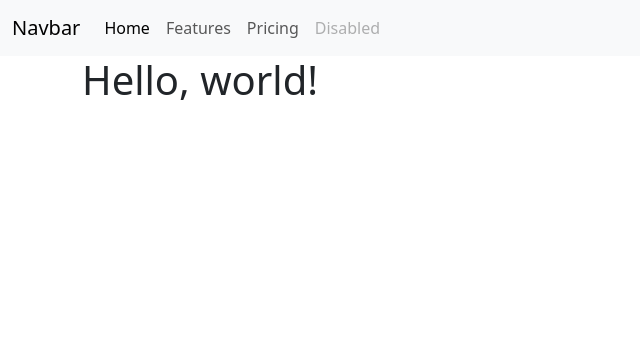
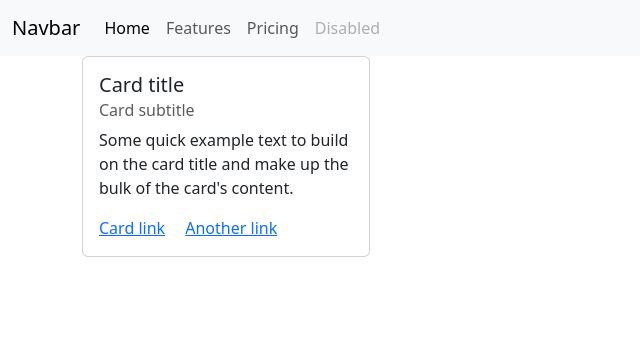
Before and after one commit to vishalnagda1/django-i18n, a Django app: page / in a window 1280 px wide. Shown: the top 356 px of the page, without its empty margins (0-640 px from the left). Run offline with Django 5.2, Linux system fonts and the light colour scheme.

Commit message:
add a card html in index template file

```diff
--- a/templates/index.html
+++ b/templates/index.html
@@ -2,6 +2,16 @@
 
 {% block content %}
     <div class="container">
-        <h1>Hello, world!</h1>
+
+        <div class="card" style="width: 18rem;">
+            <div class="card-body">
+              <h5 class="card-title">Card title</h5>
+              <h6 class="card-subtitle mb-2 text-body-secondary">Card subtitle</h6>
+              <p class="card-text">Some quick example text to build on the card title and make up the bulk of the card's content.</p>
+              <a href="#" class="card-link">Card link</a>
+              <a href="#" class="card-link">Another link</a>
+            </div>
+        </div>
+
     </div>
 {% endblock %}
```
